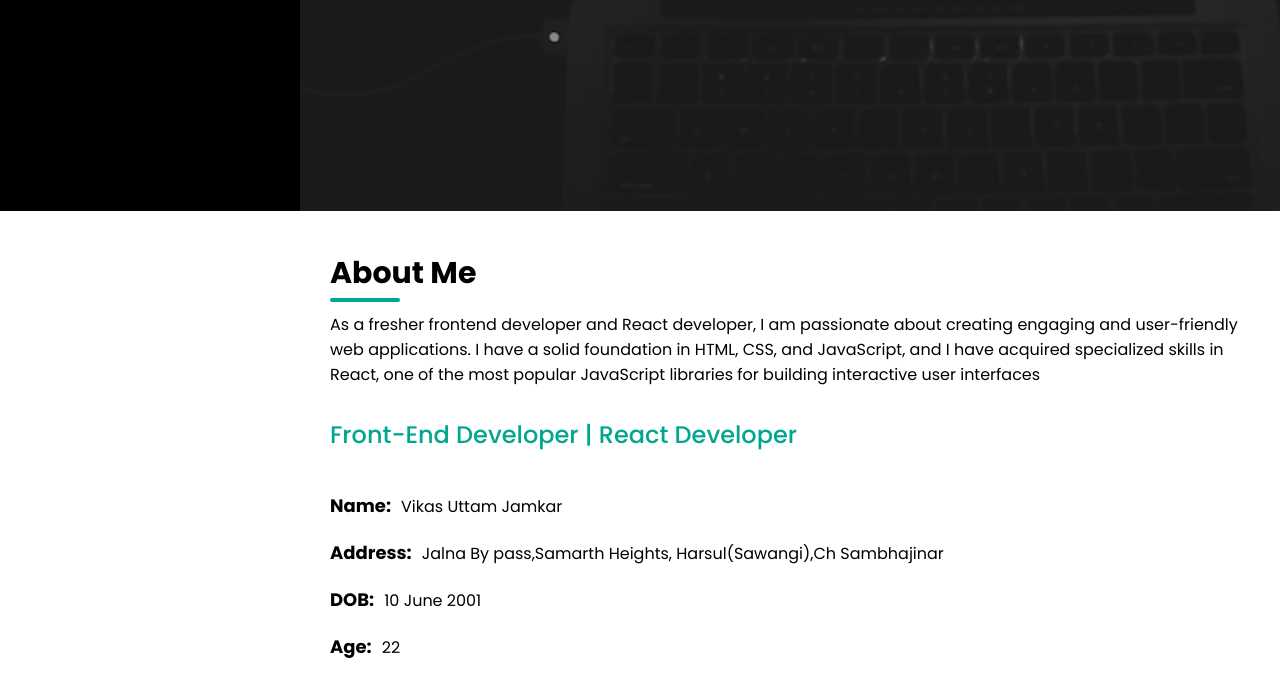
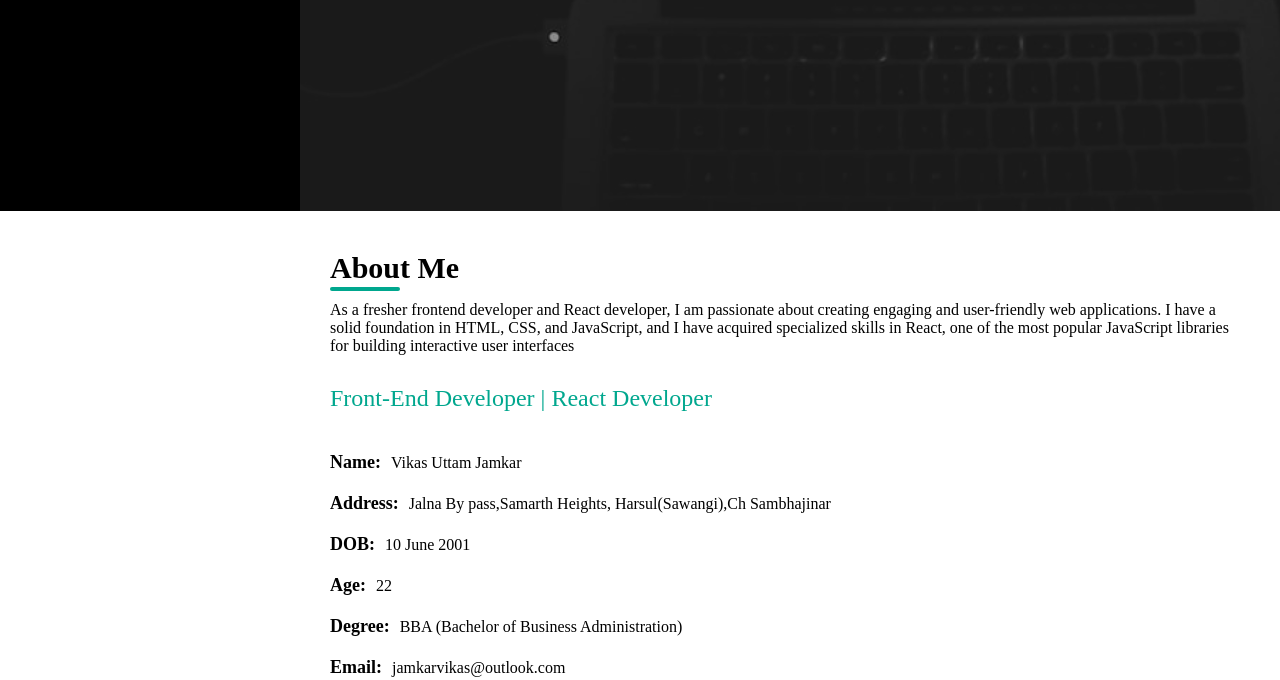
Before and after one commit to vikasjamkar/Bio, a website: page index.html in a window 1280 px wide. Shown: the part 589-1269 px from the top of the page. Drawn offline with nearby package versions, Linux system fonts and the light colour scheme.

Commit message:
Update style.css

```diff
--- a/src/style.css
+++ b/src/style.css
@@ -1,12 +1,12 @@
- @import url('https://fonts.googleapis.com/css2?family=League+Spartan:wght@100;200;300;400;500;600;700;800;900&family=Poppins:ital,wght@0,300;0,400;0,500;0,600;0,700;0,800;0,900;1,200;1,300;1,400;1,500;1,600;1,700;1,800;1,900&display=swap');
+/* @import url('https://fonts.googleapis.com/css2?family=League+Spartan:wght@100;200;300;400;500;600;700;800;900&family=Poppins:ital,wght@0,300;0,400;0,500;0,600;0,700;0,800;0,900;1,200;1,300;1,400;1,500;1,600;1,700;1,800;1,900&display=swap'); */
 
-/* @import url('https://fonts.googleapis.com/css2?family=Cardo&display=swap'); */
+@import url('https://fonts.googleapis.com/css2?family=Cardo&display=swap');
 
 *{
 	margin: 0;
 	padding: 0;
 	box-sizing: border-box;
-	font-family: 'Poppins',sans-serif;;
+	font-family: special lite;
 
 }
 
```
